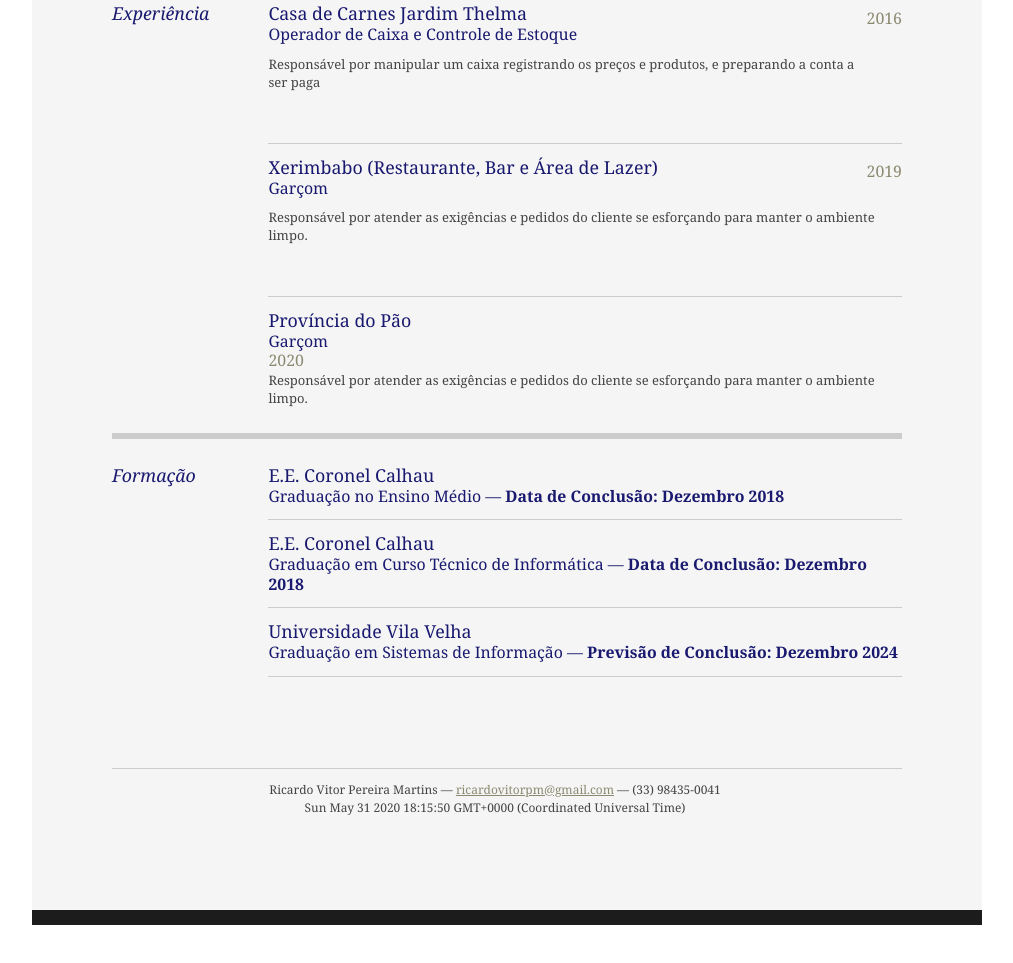
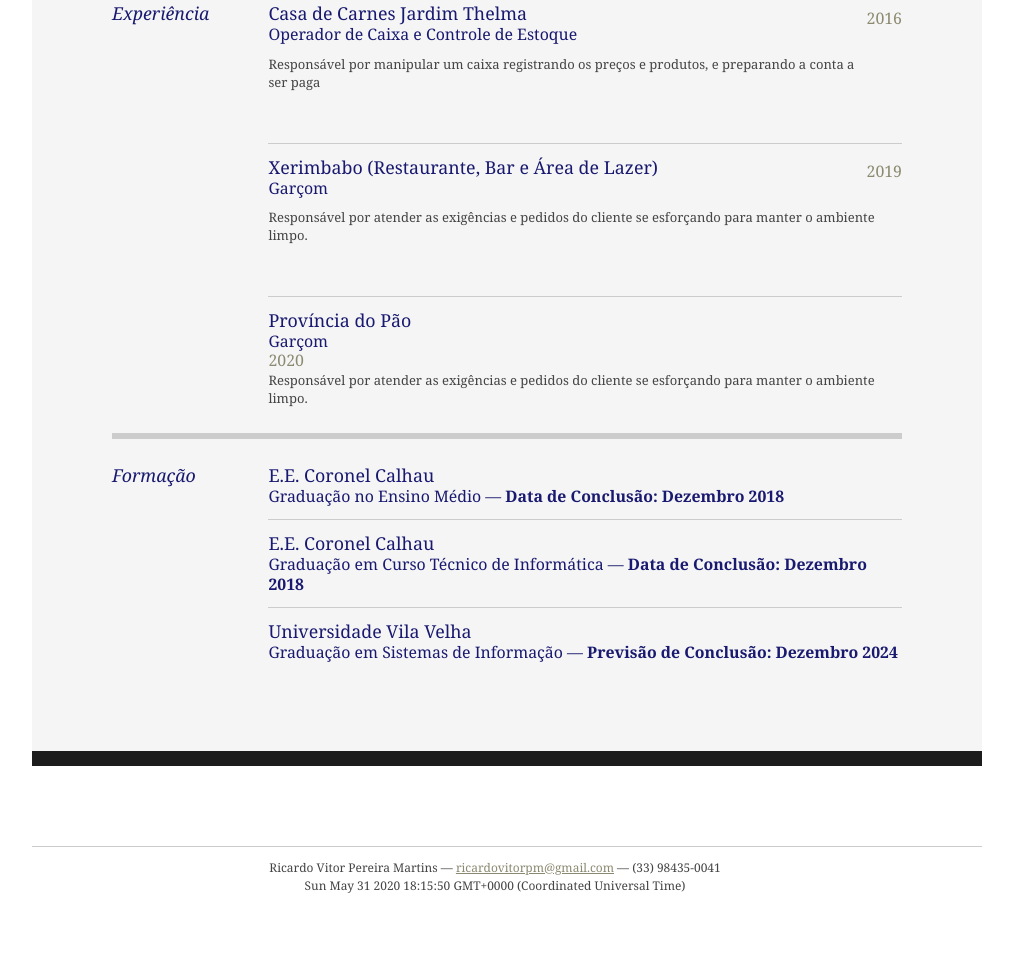
Before and after one commit to Ricardo-Vitor/Projeto-pag-pessoal, a plain HTML site: page index.html in a window 1280 px wide. Shown: the part 603-1566 px from the top of the page, without its empty margins (133-1146 px from the left). Drawn offline with nearby package versions, Linux system fonts and the light colour scheme.

Commit message:
Update index.html

```diff
--- a/index.html
+++ b/index.html
@@ -112,7 +112,6 @@
 								<h2>E.E. Coronel Calhau</h2>
 								<h3>Graduação em Curso Técnico de Informática &mdash; <strong>Data de Conclusão: Dezembro 2018</strong> </h3>
 							</div>
-							<div class="job">
 								<h2>Universidade Vila Velha</h2>
 								<h3>Graduação em Sistemas de Informação &mdash; <strong>Previsão de Conclusão: Dezembro 2024</strong> </h3>
 							</div>
```
